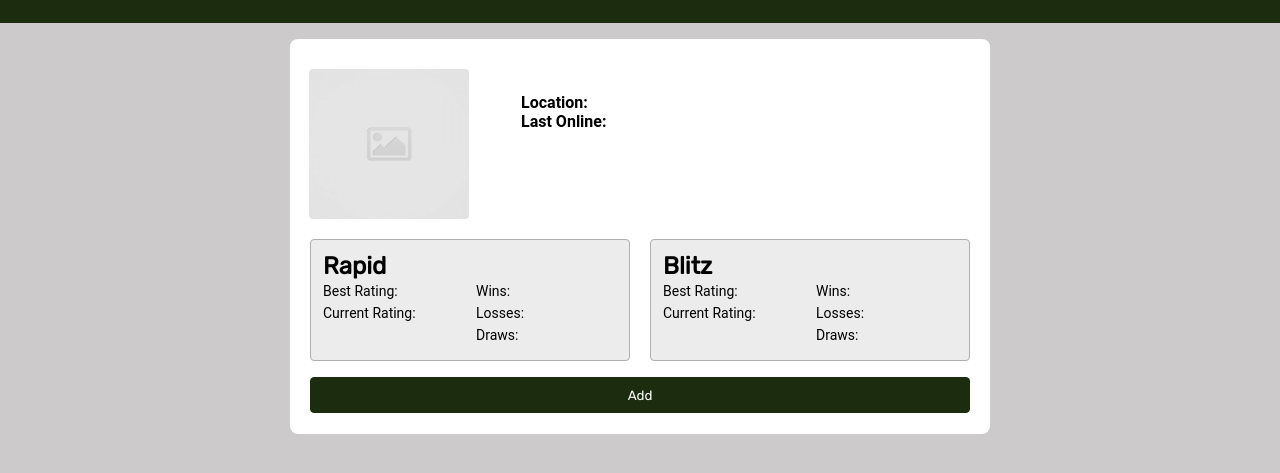
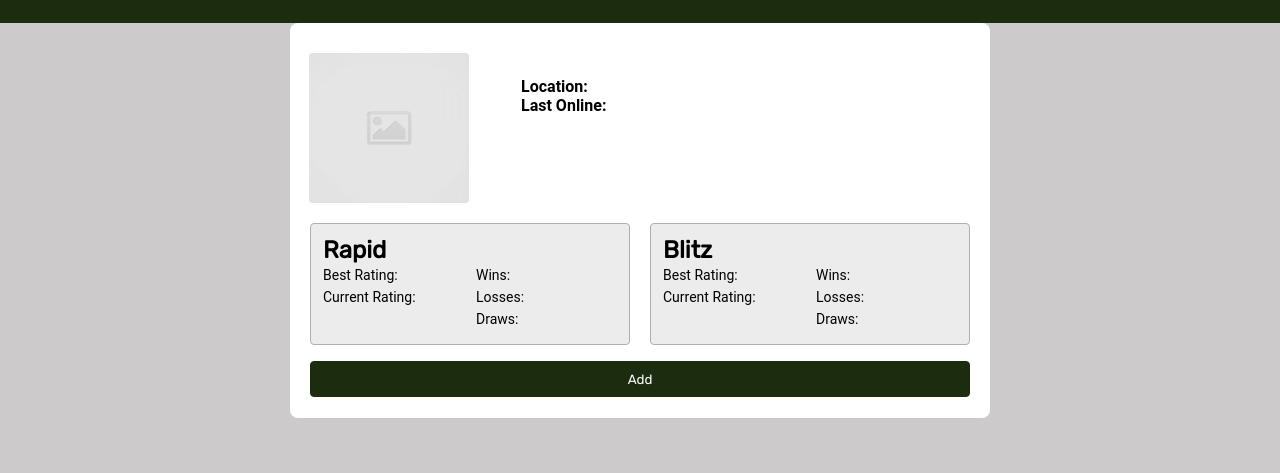
Before and after one commit to Jktanisaka/CheckMate, a website: page index.html in a window 1280 px wide. Both pictures are taken after typing "Sample" into the empty fields and a click on the button "Search". Shown: the part 75-548 px from the top of the page. Drawn offline with nearby package versions, Linux system fonts and the light colour scheme; no server answers.

Commit message:
completed issue-4

```diff
--- a/css/styles.css
+++ b/css/styles.css
@@ -146,7 +146,6 @@ img {
 }
 
 .profile {
-  margin-top: 1.5rem;
   background-color: white;
   height: fit-content;
   width: 20rem;
@@ -228,7 +227,6 @@ h4 {
   width: 80px;
   border-radius: 4px;
   border: 1px solid #757373;
-  margin-right: 1rem;
 }
 
 .players-view {
@@ -252,8 +250,7 @@ h4 {
 
 @media screen and (min-width: 768px) {
   .profile {
-    margin-top: 1rem;
-    margin-bottom: 1rem;
+    margin-bottom: 2rem;
     max-width: 700px;
   }
 
```
